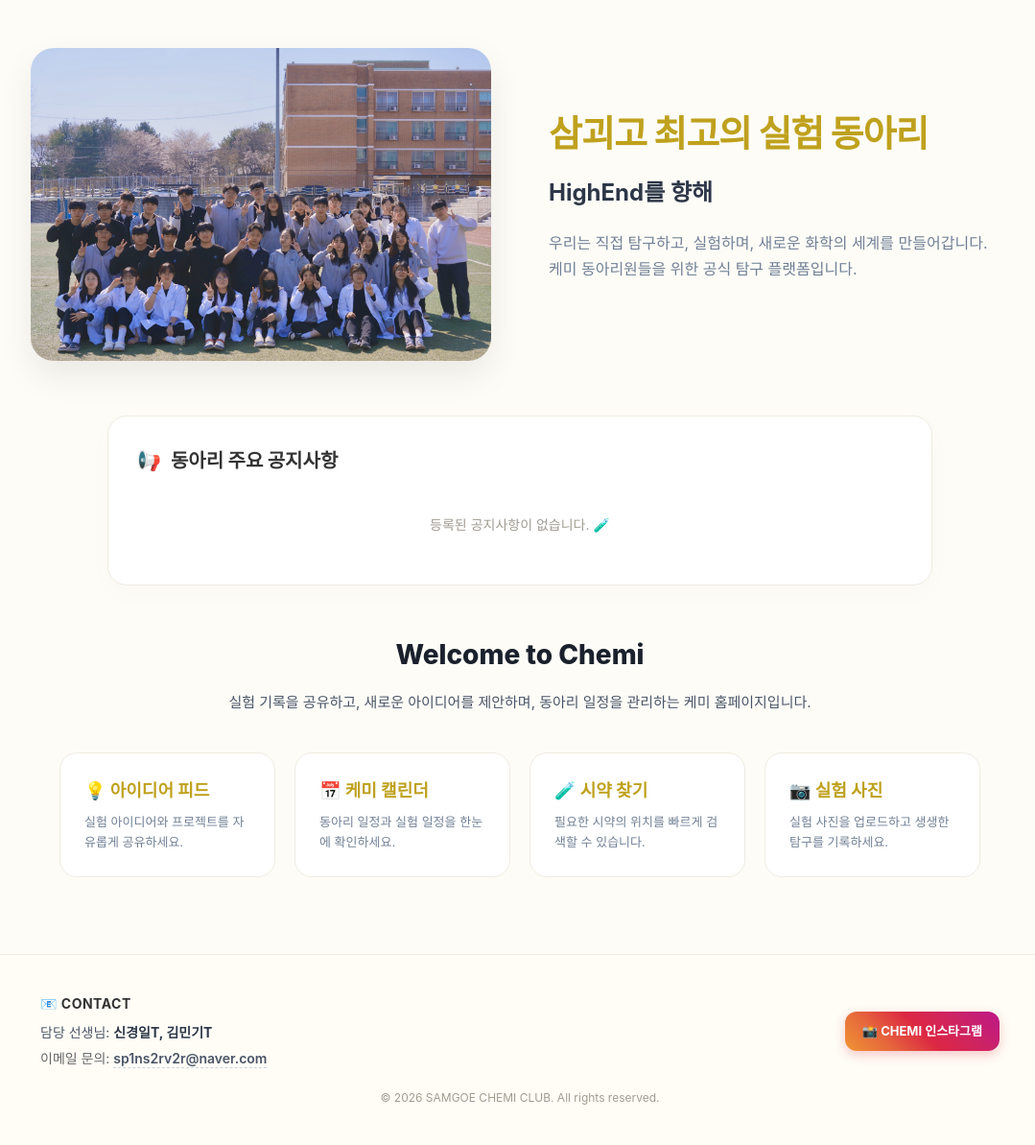
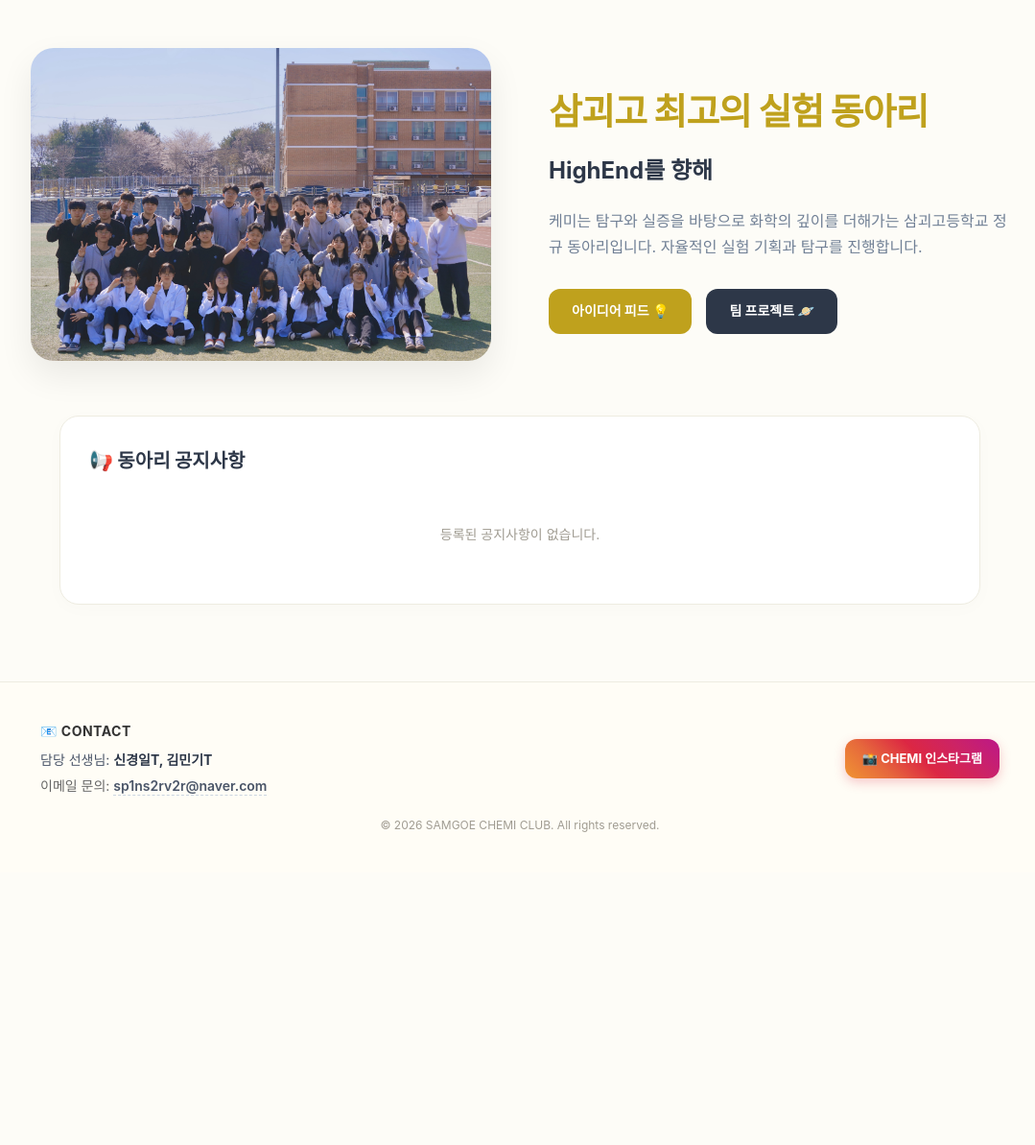
Before and after one commit to sunyoul-chemi/samgoe-chemi, a Flask app: page / in a window 1280 px wide. Shown: the part 72-1265 px from the top of the page at 96% size, without its empty margins (98-1177 px from the left). After the commit the page ends 939 px from the top, so only its background shows below. Run offline with Flask 3, Linux system fonts and the light colour scheme; some libraries are stand-ins or nearby versions; some web fonts are replaced.

Commit message:
Update index.html

```diff
--- a/templates/index.html
+++ b/templates/index.html
@@ -4,82 +4,57 @@
 <section class="hero-clean-section" style="max-width: 1100px; margin: 50px auto; padding: 0 40px; display: flex; align-items: center; justify-content: center; gap: 60px; flex-wrap: wrap;">
     <div style="flex: 1; min-width: 300px; max-width: 480px;">
         <img src="{{ url_for('static', filename='KakaoTalk_20260709_143736435.jpg') }}"
-             style="width: 100%; height: auto; border-radius: 24px; box-shadow: 0 15px 35px rgba(0,0,0,0.08); object-fit: cover;">
+             style="width: 100%; height: auto; border-radius: 24px; box-shadow: 0 15px 35px rgba(0,0,0,0.08); object-fit: cover;"
+             onerror="this.src='https://images.unsplash.com/photo-1532094349884-543bc11b234d?auto=format&fit=crop&w=800&q=80';">
     </div>
 
     <div style="flex: 1; min-width: 300px;">
         <h1 style="font-size: 38px; font-weight: 800; color: #bfa11d; margin-bottom: 12px; letter-spacing: -1px;">삼괴고 최고의 실험 동아리</h1>
         <h2 style="font-size: 24px; color: #2d3748; font-weight: 700; margin-bottom: 20px;">HighEnd를 향해</h2>
         <p style="font-size: 16px; color: #718096; line-height: 1.7; margin-bottom: 30px;">
-            우리는 직접 탐구하고, 실험하며, 새로운 화학의 세계를 만들어갑니다.<br>
-            케미 동아리원들을 위한 공식 탐구 플랫폼입니다.
+            케미는 탐구와 실증을 바탕으로 화학의 깊이를 더해가는 삼괴고등학교 정규 동아리입니다. 자율적인 실험 기획과 탐구를 진행합니다.
         </p>
+        <div style="display: flex; gap: 15px;">
+            <a href="/ideas" style="padding: 12px 24px; background: #bfa11d; color: white; border-radius: 12px; text-decoration: none; font-weight: 700; font-size: 14px;">아이디어 피드 💡</a>
+            <a href="/projects" style="padding: 12px 24px; background: #2d3748; color: white; border-radius: 12px; text-decoration: none; font-weight: 700; font-size: 14px;">팀 프로젝트 🪐</a>
+        </div>
     </div>
 </section>
 
-<section class="notice-board-section" style="max-width: 900px; margin: 0 auto 50px auto; padding: 0 20px;">
-    <div style="background: #fff; border-radius: 20px; border: 1px solid #eeece1; padding: 30px; box-shadow: 0 8px 30px rgba(0,0,0,0.02);">
-        <h3 style="margin-top: 0; font-size: 20px; font-weight: 800; color: #333; margin-bottom: 20px; display: flex; align-items: center; gap: 10px;">
-            <span>📢</span> 동아리 주요 공지사항
-        </h3>
+<section class="notice-clean-section" style="max-width: 1000px; margin: 40px auto; padding: 0 20px;">
+    <div style="background: #fff; border: 1px solid #eeece1; border-radius: 20px; padding: 30px; box-shadow: 0 4px 20px rgba(0,0,0,0.02);">
+        <div style="display: flex; justify-content: space-between; align-items: center; margin-bottom: 20px;">
+            <h3 style="margin: 0; font-size: 20px; font-weight: 800; color: #2d3748;">📢 동아리 공지사항</h3>
+        </div>
 
         <div style="display: flex; flex-direction: column; gap: 15px;">
-            {% for ann in announcements %}
-            <div style="background: #faf9f5; border-radius: 14px; padding: 18px 20px; border: 1px solid #eeece1; display: flex; justify-content: space-between; align-items: flex-start; gap: 15px;">
+            {% for notice in announcements %}
+            <div style="padding: 18px; border-radius: 12px; background: #faf9f5; border: 1px solid #f0eef6; display: flex; justify-content: space-between; align-items: flex-start; gap: 15px;">
                 <div>
-                    <h4 style="margin: 0 0 6px 0; font-size: 16px; color: #2d3748; font-weight: 700;">{{ ann.title }}</h4>
-                    <p style="margin: 0; font-size: 14px; color: #718096; line-height: 1.5; white-space: pre-wrap;">{{ ann.content }}</p>
-                    <span style="font-size: 11px; color: #a09c92; display: block; margin-top: 8px;">{{ ann.created_at.strftime('%Y-%m-%d') if ann.created_at else '' }}</span>
+                    <h4 style="margin: 0 0 6px 0; font-size: 16px; color: #2d3748; font-weight: 700;">{{ notice.title }}</h4>
+                    <p style="margin: 0; color: #4a5568; font-size: 14px; line-height: 1.6; white-space: pre-wrap;">{{ notice.content }}</p>
+                    <span style="font-size: 12px; color: #a0aec0; margin-top: 8px; display: block;">{{ notice.created_at.strftime('%Y-%m-%d') if notice.created_at else '' }}</span>
                 </div>
                 {% if session.get('is_admin') %}
-                <a href="/deleteNotice/{{ ann.id }}" onclick="return confirm('이 공지사항을 삭제하시겠습니까?');" style="color: #dc3545; font-size: 11px; font-weight: 700; text-decoration: none; background: #ffe3e3; padding: 4px 8px; border-radius: 6px; flex-shrink: 0;">삭제</a>
+                <a href="/deleteNotice/{{ notice.id }}" onclick="return confirm('공지를 삭제하시겠습니까?');" style="color: #e53e3e; text-decoration: none; font-size: 12px; font-weight: 700; background: #fff5f5; padding: 4px 8px; border-radius: 6px;">삭제</a>
                 {% endif %}
             </div>
             {% else %}
-            <div style="text-align: center; color: #a09c92; font-size: 14px; padding: 20px 0;">등록된 공지사항이 없습니다. 🧪</div>
+            <div style="text-align: center; color: #a09c92; font-size: 14px; padding: 30px 0;">등록된 공지사항이 없습니다.</div>
             {% endfor %}
         </div>
+
+        {% if session.get('is_admin') %}
+        <div style="margin-top: 25px; padding-top: 20px; border-top: 1px dashed #eeece1;">
+            <h4 style="margin-top: 0; color: #bfa11d; font-size: 14px;">➕ 새 공지사항 작성 (관리자)</h4>
+            <form action="/addNotice" method="POST" style="display: flex; flex-direction: column; gap: 10px;">
+                <input type="text" name="title" placeholder="공지 제목" required style="padding: 10px 14px; border: 1px solid #e1ded3; border-radius: 8px; outline: none; background: #faf9f5;">
+                <textarea name="content" placeholder="공지 내용을 입력하세요..." required rows="3" style="padding: 10px 14px; border: 1px solid #e1ded3; border-radius: 8px; outline: none; background: #faf9f5; resize: vertical;"></textarea>
+                <button type="submit" style="align-self: flex-end; padding: 8px 18px; background: #2d3748; color: white; border: none; border-radius: 8px; font-weight: 700; cursor: pointer;">공지 등록 🚀</button>
+            </form>
+        </div>
+        {% endif %}
     </div>
-
-    {% if session.get('is_admin') %}
-    <div style="background: #fff; border-radius: 20px; border: 1px solid #eeece1; padding: 25px; margin-top: 20px; box-shadow: 0 8px 30px rgba(0,0,0,0.02);">
-        <h4 style="margin-top: 0; color: #bfa11d; font-weight: 800; font-size: 16px; margin-bottom: 15px;">➕ 공지사항 작성 (관리자)</h4>
-        <form action="/addNotice" method="POST" style="display: flex; flex-direction: column; gap: 12px;">
-            <input type="text" name="title" placeholder="공지 제목 입력" required style="padding: 10px 15px; border: 1px solid #e1ded3; border-radius: 10px; background: #faf9f5; outline: none; font-size: 14px;">
-            <textarea name="content" placeholder="공지 내용 입력..." rows="3" required style="padding: 10px 15px; border: 1px solid #e1ded3; border-radius: 10px; background: #faf9f5; outline: none; font-size: 14px; resize: none;"></textarea>
-            <button type="submit" style="padding: 10px; background: #bfa11d; color: white; border: none; border-radius: 10px; font-weight: 700; cursor: pointer; font-size: 14px;">공지 등록 🚀</button>
-        </form>
-    </div>
-    {% endif %}
-</section>
-
-<section class="intro" style="max-width: 800px; margin: 50px auto 40px auto; text-align: center; padding: 0 20px;">
-    <h2 style="font-size: 28px; font-weight: 800; color: #1a202c; margin-bottom: 15px;">Welcome to Chemi</h2>
-    <p style="color: #4a5568; font-size: 15px; line-height: 1.6;">
-        실험 기록을 공유하고, 새로운 아이디어를 제안하며, 동아리 일정을 관리하는 케미 홈페이지입니다.
-    </p>
-</section>
-
-<section class="cards" style="max-width: 1000px; margin: 0 auto 60px auto; display: grid; grid-template-columns: repeat(auto-fit, minmax(220px, 1fr)); gap: 20px; padding: 0 20px;">
-    <a href="/ideas" class="card" style="background: #fff; padding: 25px; border-radius: 18px; border: 1px solid #eeece1; text-decoration: none; color: inherit; transition: transform 0.2s;">
-        <h2 style="font-size: 18px; color: #bfa11d; margin-bottom: 8px;">💡 아이디어 피드</h2>
-        <p style="font-size: 13px; color: #718096; margin: 0;">실험 아이디어와 프로젝트를 자유롭게 공유하세요.</p>
-    </a>
-
-    <a href="/calendar" class="card" style="background: #fff; padding: 25px; border-radius: 18px; border: 1px solid #eeece1; text-decoration: none; color: inherit; transition: transform 0.2s;">
-        <h2 style="font-size: 18px; color: #bfa11d; margin-bottom: 8px;">📅 케미 캘린더</h2>
-        <p style="font-size: 13px; color: #718096; margin: 0;">동아리 일정과 실험 일정을 한눈에 확인하세요.</p>
-    </a>
-
-    <a href="/reagent" class="card" style="background: #fff; padding: 25px; border-radius: 18px; border: 1px solid #eeece1; text-decoration: none; color: inherit; transition: transform 0.2s;">
-        <h2 style="font-size: 18px; color: #bfa11d; margin-bottom: 8px;">🧪 시약 찾기</h2>
-        <p style="font-size: 13px; color: #718096; margin: 0;">필요한 시약의 위치를 빠르게 검색할 수 있습니다.</p>
-    </a>
-
-    <a href="/upload" class="card" style="background: #fff; padding: 25px; border-radius: 18px; border: 1px solid #eeece1; text-decoration: none; color: inherit; transition: transform 0.2s;">
-        <h2 style="font-size: 18px; color: #bfa11d; margin-bottom: 8px;">📷 실험 사진</h2>
-        <p style="font-size: 13px; color: #718096; margin: 0;">실험 사진을 업로드하고 생생한 탐구를 기록하세요.</p>
-    </a>
 </section>
 
 {% endblock %}
```
